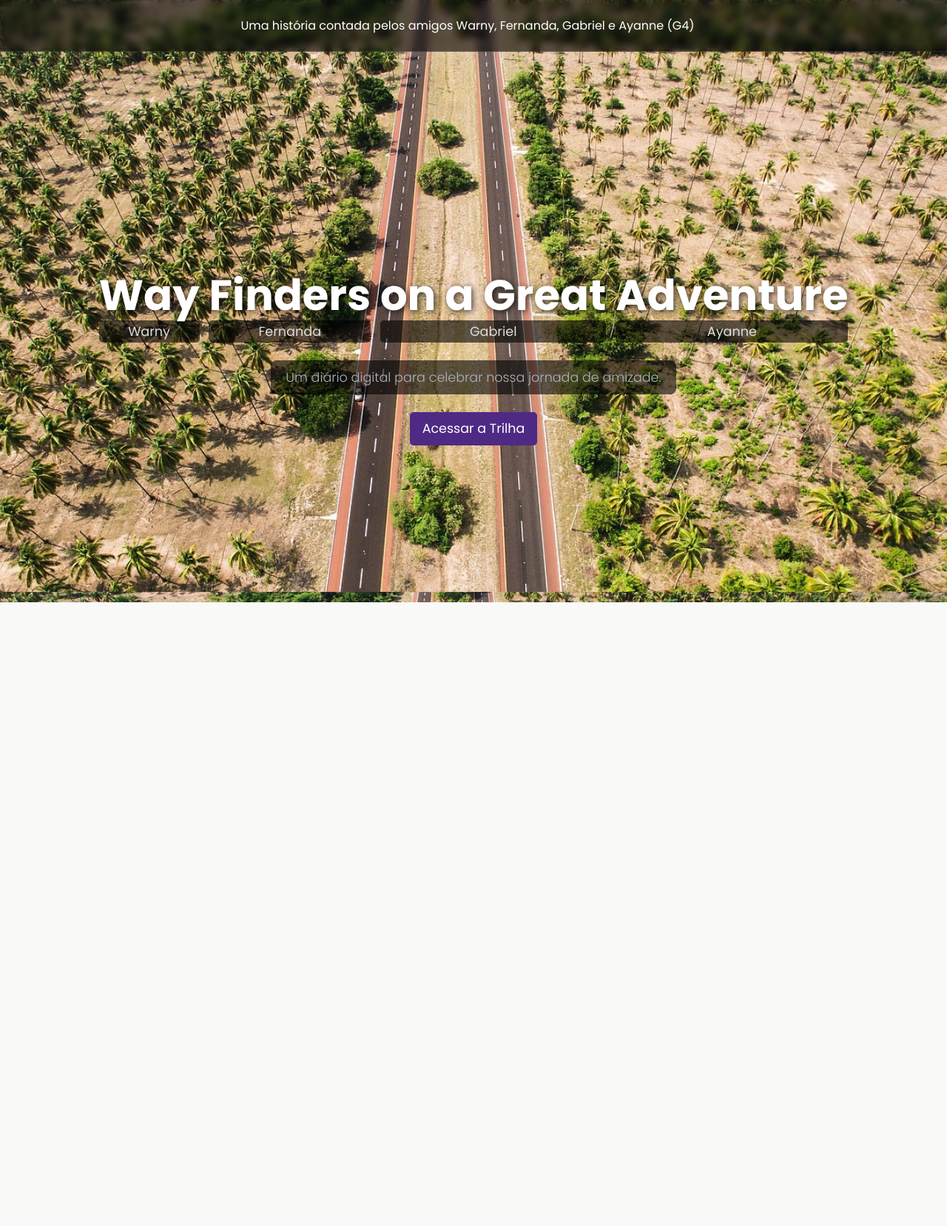
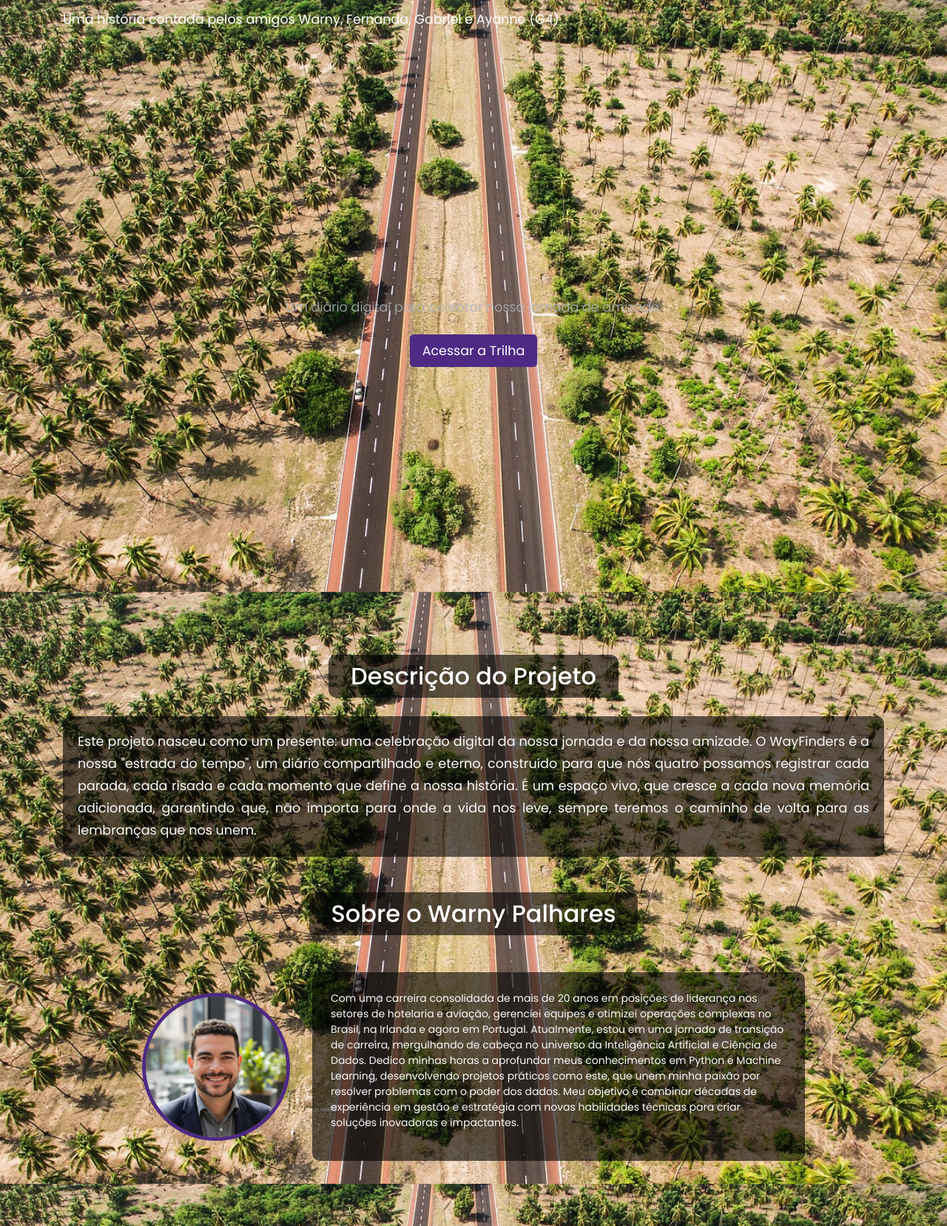
Before and after one commit to it-warny/wayfinders-project, a Flask app: page / in a window 1280 px wide. Shown: the whole page at 74% size. Before the commit the page ends 814 px from the top, so only its background shows below. Run offline with Flask 3, Linux system fonts and the light colour scheme; some libraries are stand-ins or nearby versions.

Commit message:
Feat: Adiciona conteúdo à homepage e ajusta título da timeline

```diff
--- a/static/main.css
+++ b/static/main.css
@@ -1,74 +1,65 @@
 @import url('https://fonts.googleapis.com/css2?family=Poppins:wght@300;400;500;700&display=swap');
 body { font-family: 'Poppins', sans-serif; background-image: url('images/background.jpg'); background-size: cover; background-position: center center; background-repeat: no-repeat; background-attachment: fixed; min-height: 100vh; color: #adb5bd; }
+/* ... (todo o CSS anterior até a seção de timeline) ... */
+.login-container { background-color: rgba(30, 30, 30, 0.85); /* ... */ }
+.form-container { background-color: rgba(30, 30, 30, 0.85); /* ... */ }
 
-/* --- NAVBAR --- */
-.navbar { background-color: rgba(0, 0, 0, 0.6); backdrop-filter: blur(5px); border-bottom: 1px solid rgba(255, 255, 255, 0.1); height: 70px; }
-.navbar-brand { font-size: 1rem; }
-.navbar-brand-center { flex-grow: 1; text-align: center; }
-.user-presence { display: flex; align-items: center; gap: 10px; color: #fff; font-weight: 500; }
-.user-caricature { width: 45px; height: 45px; border-radius: 50%; border: 2px solid #FFC107; object-fit: cover; }
+/* --- TIMELINE --- */
+/* NOVO: Estilo para o container do título da página */
+.page-title-container {
+    display: inline-block;
+    background-color: rgba(0, 0, 0, 0.6);
+    padding: 1rem 2rem;
+    border-radius: 15px;
+    margin-bottom: 2rem;
+}
+.page-title-container h1 {
+    margin-bottom: 0;
+}
+.timeline-container { position: relative; max-width: 1200px; margin: 0 auto; }
+/* ... (resto do CSS da timeline e do modal sem alterações) ... */
 
-/* --- HOMEPAGE --- */
-.interactive-logo-container { display: flex; justify-content: center; align-items: center; flex-wrap: wrap; gap: 0.8rem; position: relative; padding-top: 50px; text-align: center; }
-.logo-part { position: relative; cursor: pointer; }
-.logo-name { font-size: 3.6rem; font-weight: 700; color: white; text-shadow: 2px 2px 8px rgba(0, 0, 0, 0.7); transition: all 0.3s ease; }
-.logo-subname { display: block; font-size: 1.1rem; color: #ddd; margin-top: -10px; transition: all 0.3s ease; background-color: rgba(0, 0, 0, 0.6); padding: 2px 8px; border-radius: 5px; }
-.caricature { display: none; position: absolute; bottom: 105%; left: 50%; transform: translateX(-50%); width: 180px; height: 180px; object-fit: cover; border-radius: 50%; border: 5px solid #FFC107; box-shadow: 0 5px 20px rgba(0,0,0,0.5); z-index: 10; pointer-events: none; }
-.logo-part:hover .caricature { display: block; }
-.logo-part:hover .logo-name, .logo-part:hover .logo-subname { transform: scale(1.1); }
-.lead { background-color: rgba(0, 0, 0, 0.6); padding: 10px 20px; border-radius: 8px; display: inline-block; }
-
-/* --- FORMULÁRIOS E TIMELINE --- */
-.login-container { background-color: rgba(30, 30, 30, 0.85); box-shadow: 0 0 20px rgba(0, 0, 0, 0.6); width: 400px; height: 400px; border-radius: 50%; display: flex; flex-direction: column; justify-content: center; align-items: center; padding: 2.5rem; margin: 0 auto; }
-.form-container { background-color: rgba(30, 30, 30, 0.85); padding: 2.5rem; border-radius: 15px; box-shadow: 0 0 20px rgba(0,0,0,0.6); }
-.timeline-container { position: relative; max-width: 1200px; margin: 0 auto; }
-.timeline-container::after { content: ''; position: absolute; width: 6px; background-color: rgba(255, 255, 255, 0.2); top: 0; bottom: 0; left: 50%; margin-left: -3px; z-index: -1; }
-.timeline-item { padding: 10px 80px; position: relative; width: 50%; clear: both; float: left; }
-.timeline-item.right { float: right; }
-.timeline-item .card { background-color: rgba(30, 30, 30, 0.9) !important; border: 1px solid rgba(255, 255, 255, 0.1); box-shadow: 0 0 15px rgba(0, 0, 0, 0.5); max-width: 350px; }
-.timeline-item.left .card { margin-right: 60px; float: right; }
-.timeline-item.right .card { margin-left: 50px; float: left; }
-.timeline-item .card-body { padding: 1rem 1.25rem; }
-.timeline-item .card-title {
-    margin-bottom: 0;
-    font-size: 0.9rem;
-    white-space: nowrap;
-    overflow: hidden;
-    text-overflow: ellipsis;
+/* --- NOVAS SEÇÕES DA HOMEPAGE --- */
+.content-section {
+    padding: 40px 0;
+    color: #f8f9fa; /* Texto mais claro para melhor contraste */
 }
-.timeline-item .card-footer { background-color: transparent; border-top: 1px solid rgba(255,255,255,0.1); }
-
-/* --- MODAL (LIGHTBOX) --- */
-.modal-content { background-color: #212529; border: 1px solid rgba(255, 255, 255, 0.2); }
-.modal-header { border-bottom: 1px solid rgba(255, 255, 255, 0.2); text-align: center; display: block; position: relative; }
-.modal-title { width: 100%; }
-
-/* NOVO AJUSTE: Botão de fechar customizado */
-.custom-close-btn {
-    position: absolute;
-    right: 15px;
-    top: 50%;
-    transform: translateY(-50%);
-    padding: 0; /* Remove padding padrão */
-    border: none;
-    background: none;
-    cursor: pointer;
-
-    /* Estilo do X */
-    font-size: 2.5rem; /* Tamanho do X */
-    font-weight: 700;
-    color: #dc3545; /* Cor vermelha */
-    line-height: 1; /* Alinhamento vertical do X */
-    opacity: 0.75;
-    transition: opacity 0.2s ease-in-out;
+.section-title {
+    display: inline-block;
+    background-color: rgba(0, 0, 0, 0.6);
+    padding: 10px 30px;
+    border-radius: 10px;
+    font-size: 2rem;
+    margin-bottom: 25px;
+    color: #fff;
 }
-
-.custom-close-btn:hover {
-    opacity: 1;
-    color: #a71d2a; /* Vermelho mais escuro no hover */
+.section-text {
+    background-color: rgba(0, 0, 0, 0.6);
+    padding: 20px;
+    border-radius: 10px;
+    font-size: 1.1rem;
+    line-height: 1.7;
+    text-align: justify;
 }
-
-#lightbox-media { max-width: 90vw; max-height: 80vh; display: block; margin: 0 auto; object-fit: contain; }
-#lightbox-description { white-space: pre-wrap; margin-top: 15px; }
-
-/* ... (resto do CSS sem alterações) ... */
+.about-me-container {
+    display: flex;
+    align-items: center;
+    justify-content: center;
+    gap: 30px;
+    margin-top: 25px;
+    flex-wrap: wrap; /* Permite que quebre a linha em telas menores */
+}
+.profile-photo {
+    width: 200px;
+    height: 200px;
+    border-radius: 50%; /* Foto redonda */
+    object-fit: cover;
+    border: 5px solid #4E2A84; /* Borda com a cor do botão */
+}
+.about-me-text {
+    flex-basis: 60%; /* Ocupa 60% da largura */
+    text-align: left;
+    background-color: rgba(0, 0, 0, 0.6);
+    padding: 25px;
+    border-radius: 10px;
+}
--- a/templates/index.html
+++ b/templates/index.html
@@ -10,12 +10,29 @@
 {% block content %}
 <div class="d-flex flex-column justify-content-center align-items-center text-center" style="min-height: 90vh;">
     <div class="interactive-logo-container mb-4">
-        <div class="logo-part"><span class="logo-name">Way</span><span class="logo-subname">Warny</span><img src="{{ url_for('static', filename='caricaturas/warny.jpg') }}" alt="Caricatura Warny" class="caricature"></div>
-        <div class="logo-part"><span class="logo-name">Finders</span><span class="logo-subname">Fernanda</span><img src="{{ url_for('static', filename='caricaturas/fernanda.jpg') }}" alt="Caricatura Fernanda" class="caricature"></div>
-        <div class="logo-part"><span class="logo-name">on a Great</span><span class="logo-subname">Gabriel</span><img src="{{ url_for('static', filename='caricaturas/gabriel.jpg') }}" alt="Caricatura Gabriel" class="caricature"></div>
-        <div class="logo-part"><span class="logo-name">Adventure</span><span class="logo-subname">Ayanne</span><img src="{{ url_for('static', filename='caricaturas/ayanne.jpg') }}" alt="Caricatura Ayanne" class="caricature"></div>
-    </div>
+        </div>
     <p class="lead mb-4">Um diário digital para celebrar nossa jornada de amizade.</p>
     <div><a href="{{ url_for('login') }}" class="btn btn-primary btn-lg" style="background-color: #4E2A84; border-color: #4E2A84;">Acessar a Trilha</a></div>
 </div>
+
+<div class="container mt-5 content-section">
+    <div class="text-center mb-5">
+        <h2 class="section-title">Descrição do Projeto</h2>
+        <p class="section-text">
+            Este projeto nasceu como um presente: uma celebração digital da nossa jornada e da nossa amizade. O WayFinders é a nossa "estrada do tempo", um diário compartilhado e eterno, construído para que nós quatro possamos registrar cada parada, cada risada e cada momento que define a nossa história. É um espaço vivo, que cresce a cada nova memória adicionada, garantindo que, não importa para onde a vida nos leve, sempre teremos o caminho de volta para as lembranças que nos unem.
+        </p>
+    </div>
+
+    <div class="text-center mb-5">
+        <h2 class="section-title">Sobre o Warny Palhares</h2>
+        <div class="about-me-container">
+            <img src="{{ url_for('static', filename='images/warny-perfil.jpg') }}" alt="Foto de Warny Palhares" class="profile-photo">
+            <div class="about-me-text">
+                <p>
+                    Com uma carreira consolidada de mais de 20 anos em posições de liderança nos setores de hotelaria e aviação, gerenciei equipes e otimizei operações complexas no Brasil, na Irlanda e agora em Portugal.  Atualmente, estou em uma jornada de transição de carreira, mergulhando de cabeça no universo da Inteligência Artificial e Ciência de Dados.  Dedico minhas horas a aprofundar meus conhecimentos em Python e Machine Learning, desenvolvendo projetos práticos como este, que unem minha paixão por resolver problemas com o poder dos dados.  Meu objetivo é combinar décadas de experiência em gestão e estratégia com novas habilidades técnicas para criar soluções inovadoras e impactantes.
+                </p>
+            </div>
+        </div>
+    </div>
+</div>
 {% endblock %}
```
Also changed, not shown: templates/timeline.html (+6 -25 lines).
